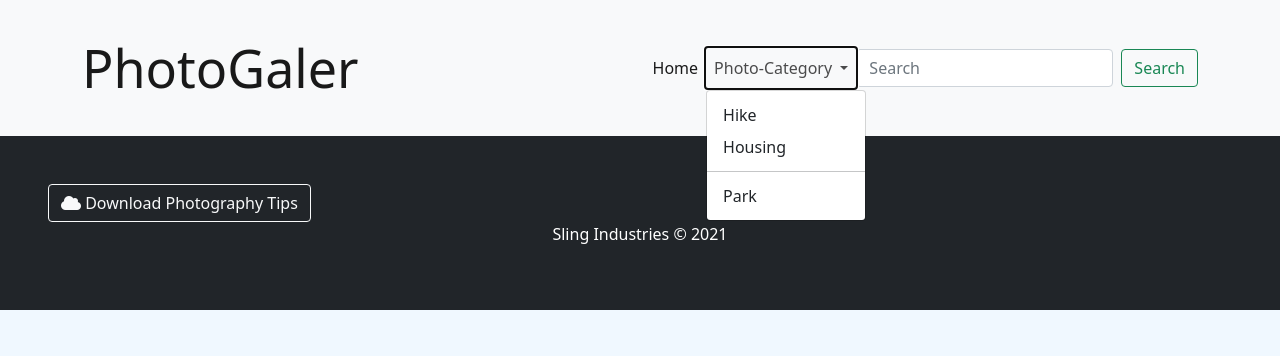
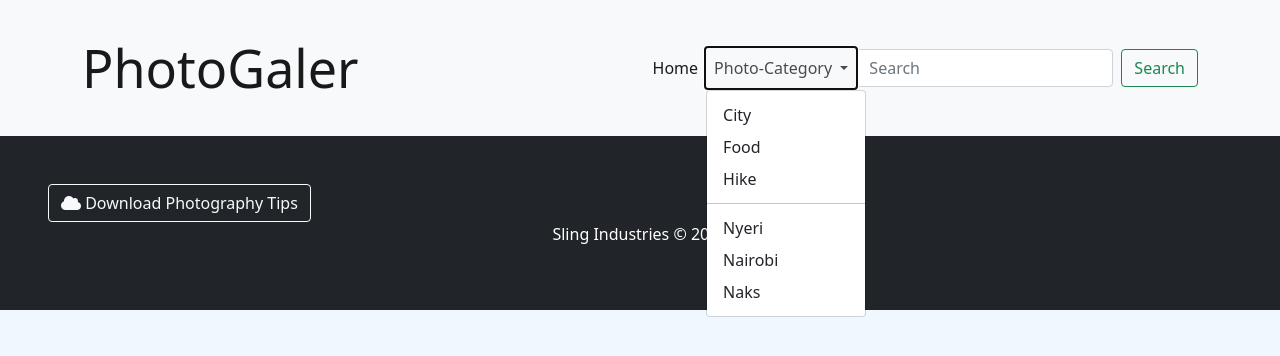
Before and after one commit to sling254/photogaler, a Django app: template photogaler/templates/base.html in a window 1280 px wide, after a click on "Photo-Category". Shown: the top 356 px of the page. Run offline with Django 3.2, Linux system fonts and the light colour scheme; the template is opened without the code that fills it, so the values that code supplies are empty; some libraries are stand-ins or nearby versions.

Commit message:
add the photo album and photo category and location

```diff
--- a/photogaler/templates/base.html
+++ b/photogaler/templates/base.html
@@ -34,10 +34,13 @@
                   Photo-Category
                 </a>
                 <ul class="dropdown-menu" aria-labelledby="navbarDropdown">
+                  <li><a class="dropdown-item" href="#">City</a></li>
+                  <li><a class="dropdown-item" href="#">Food</a></li>
                   <li><a class="dropdown-item" href="#">Hike</a></li>
-                  <li><a class="dropdown-item" href="#">Housing</a></li>
                   <li><hr class="dropdown-divider"></li>
-                  <li><a class="dropdown-item" href="#">Park</a></li>
+                  <li><a class="dropdown-item" href="#">Nyeri</a></li>
+                  <li><a class="dropdown-item" href="#">Nairobi</a></li>
+                  <li><a class="dropdown-item" href="#">Naks</a></li>
                 </ul>
               </li>
 
```
Also changed, not shown: photogaler/templates/index.html (+34 -0 lines).
